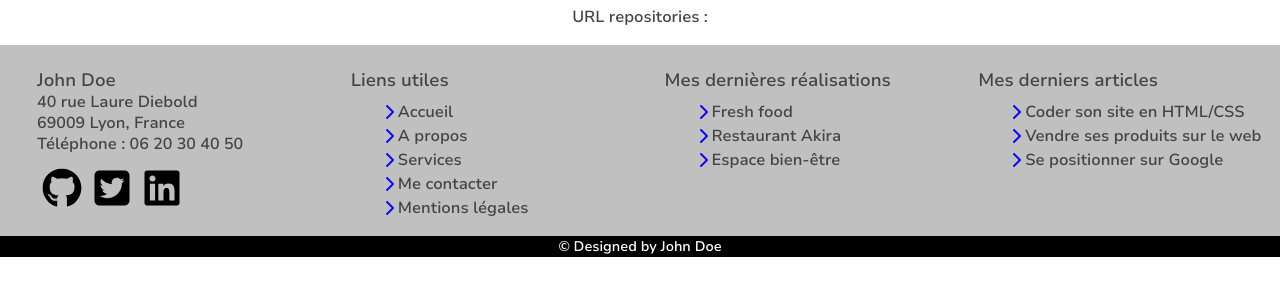
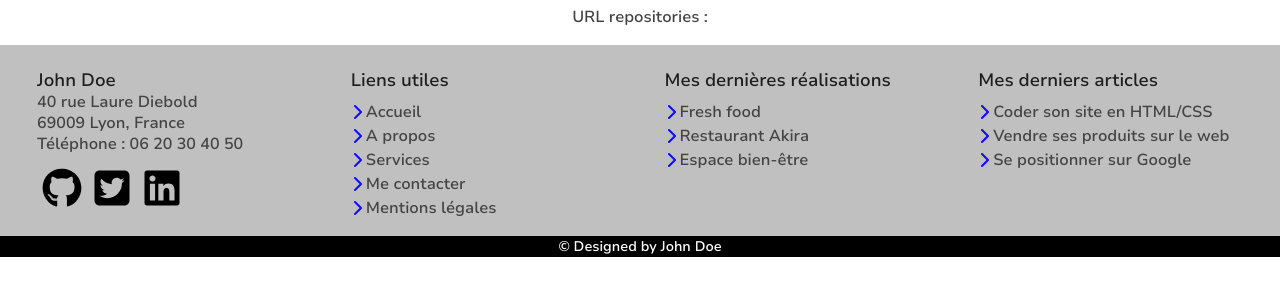
Before and after one commit to julien-turck/portfolio_react, a React (Create React App) app: page /apigithub in a window 1280 px wide. Shown: the part 493-779 px from the top of the page. Built offline with nearby package versions, Linux system fonts and the light colour scheme; no server answers.

Commit message:
custom style of footer

```diff
--- a/src/css/Footer.css
+++ b/src/css/Footer.css
@@ -4,9 +4,15 @@
     padding-top: 2%;
 }
 
+.colFooter {
+    display: flex;
+    flex-direction: column;
+    align-items: left;
+}
+
 .colFooter h3 {
     font-size: 18px;
-    font-weight: bold;
+    color: #1e1e1e;
 }
 
 .colFooter p {
@@ -15,6 +21,7 @@
 
 .colFooter ul {
     list-style: none;
+    padding-left: 0px;
 }
 
 .colFooter li {
@@ -28,6 +35,11 @@
 .colFooter a {
     text-decoration: none;
     color: #444;
+}
+
+.colFooter a:hover {
+    text-decoration: none;
+    color: black;
 }
 
 .logos {
```
